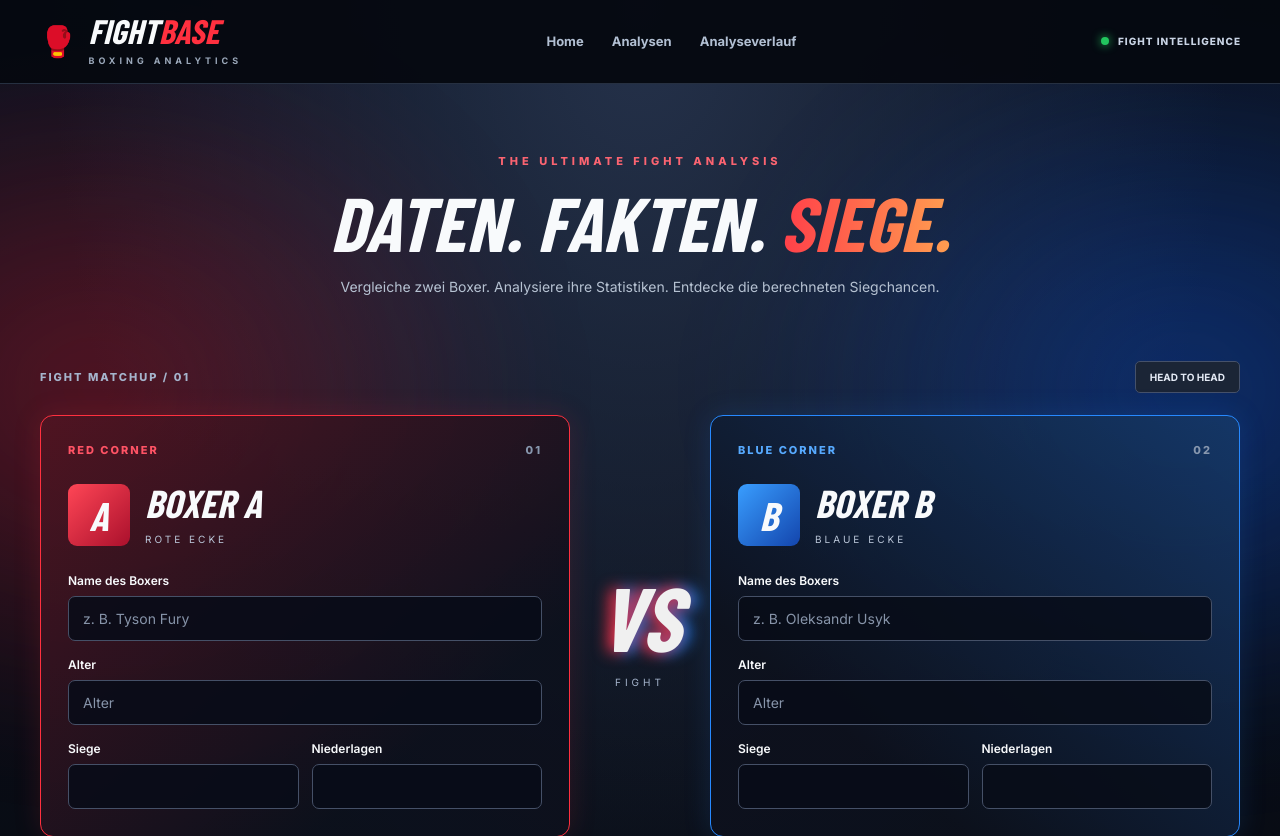
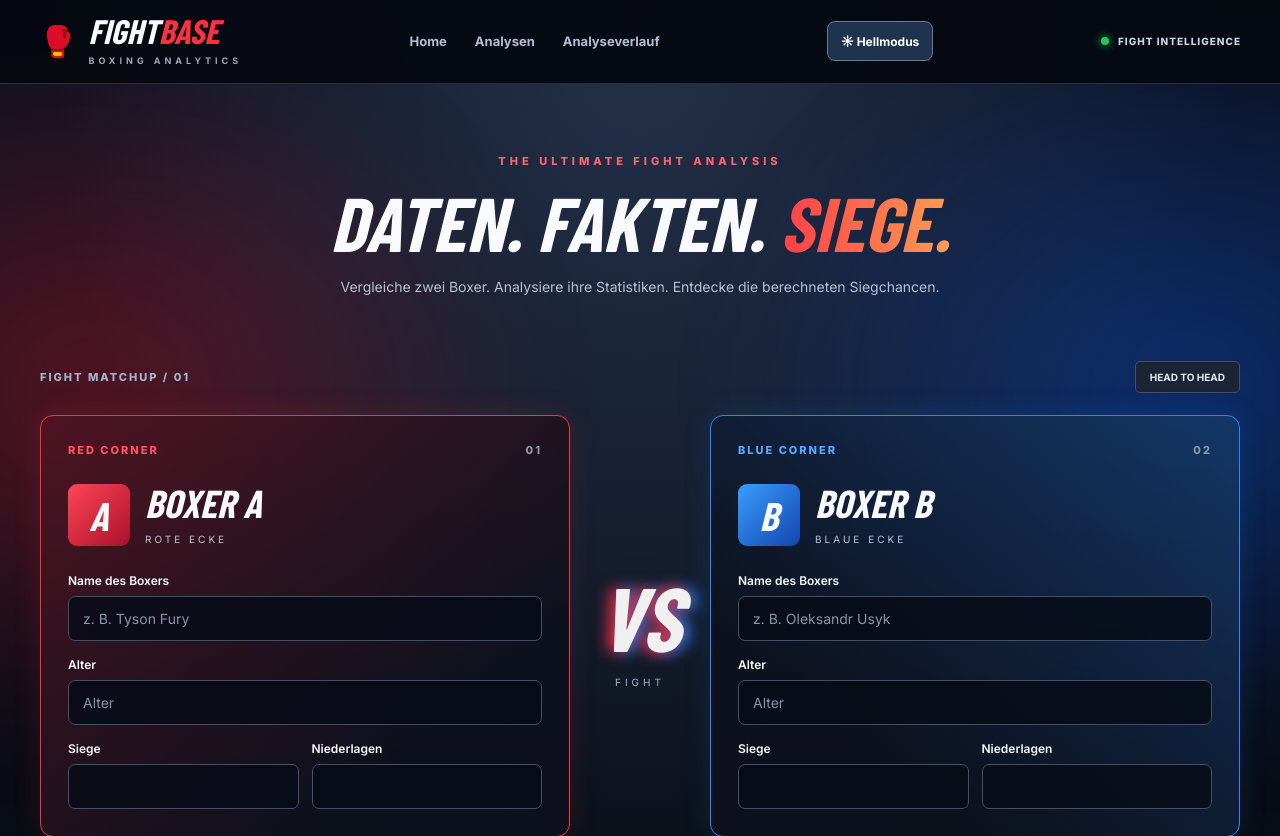
Before and after one commit to s1naoui/Fightbase, a Flask app: page /vergleich in a window 1280 px wide. Shown: the top 836 px of the page. Run offline with Flask 3, Linux system fonts and the light colour scheme; data comes from the database, SQL or seed files in the repository; some web fonts are replaced.

Commit message:
Expose persistent light mode switch in comparison navigation

```diff
--- a/boxing-app/templates/index.html
+++ b/boxing-app/templates/index.html
@@ -7,6 +7,8 @@
     <title>Fightbase | Boxing Analytics</title>
     <link rel="stylesheet"
           href="{{ url_for('static', filename='style.css') }}">
+    <link rel="stylesheet" href="{{ url_for('static', filename='theme.css') }}">
+    <script>try{document.documentElement.dataset.theme=localStorage.getItem('fightbase-theme')==='light'?'light':'dark'}catch(_){document.documentElement.dataset.theme='dark'}</script>
 </head>
 <body>
 
@@ -29,6 +31,7 @@
             <a href="#analyse">Analysen</a>
             <a href="#verlauf">Analyseverlauf</a>
         </nav>
+        <button type="button" class="theme-toggle" data-theme-toggle aria-label="Hellmodus aktivieren" aria-pressed="false">☀ Hellmodus</button>
         <span class="nav-status">
             <span class="status-dot"></span>
             FIGHT INTELLIGENCE
@@ -350,5 +353,6 @@
     <p>BOXING ANALYTICS · FIGHT INTELLIGENCE</p>
 </footer>
 
+<script src="{{ url_for('static', filename='theme.js') }}" defer></script>
 </body>
 </html>
```
